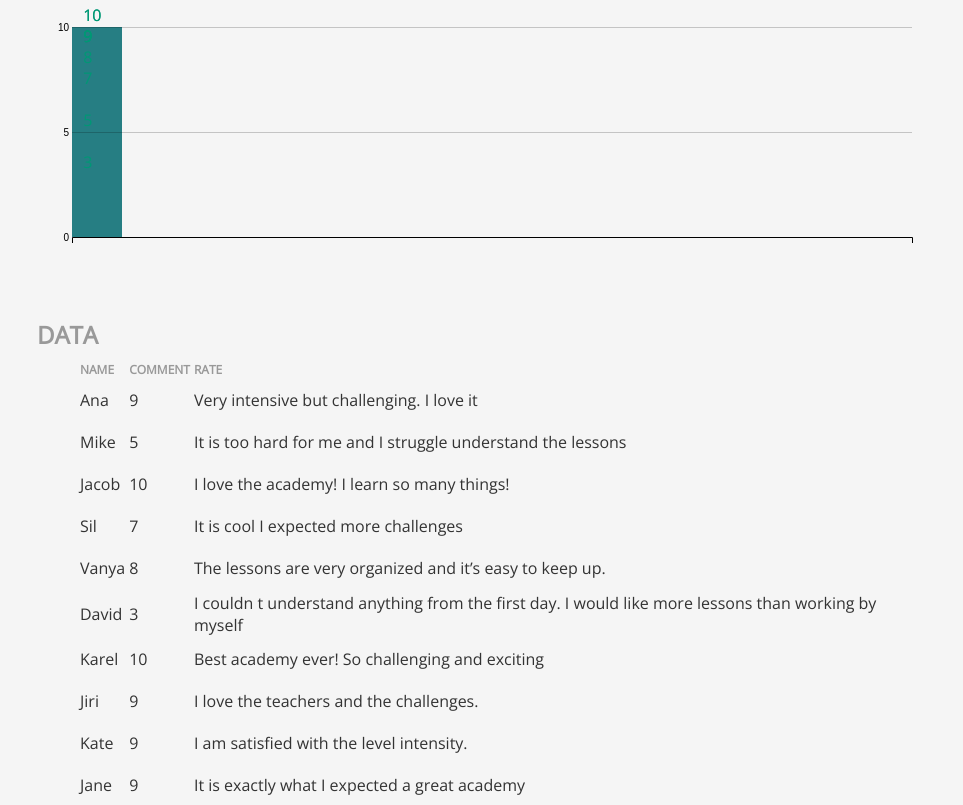
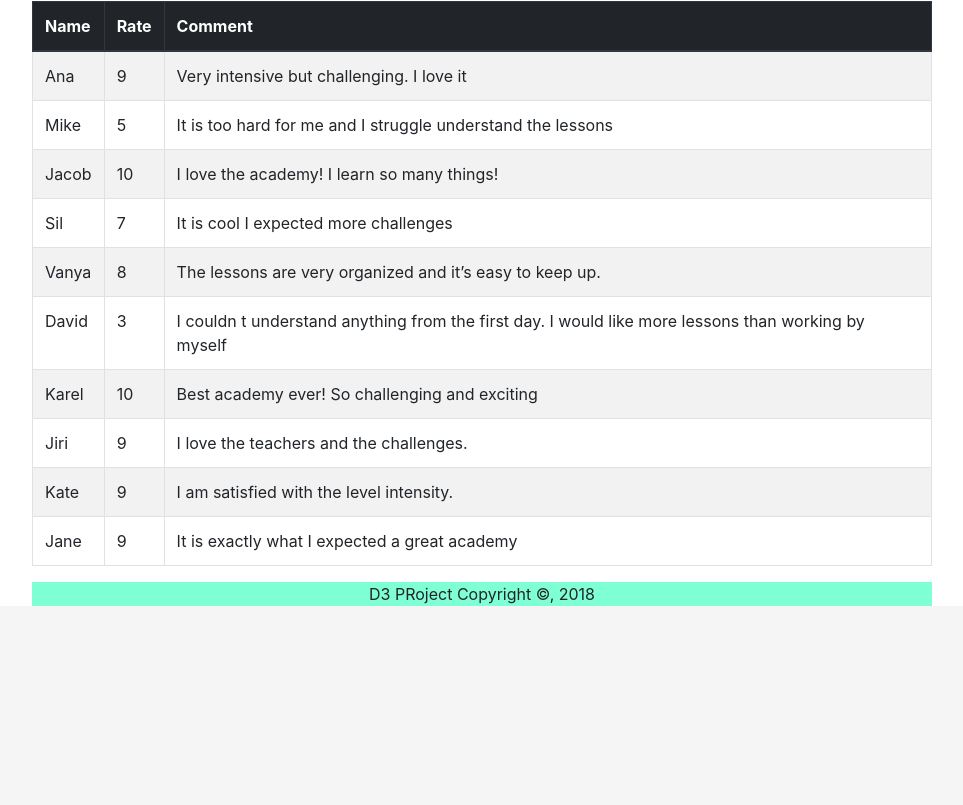
Before and after one commit to CodeKarl/D3-school-dashboard-coda, a plain HTML site: page indexexample.html in a window 1280 px wide. Shown: the part 171-976 px from the top of the page, without its empty margins (158-1121 px from the left). After the commit the page ends 800 px from the top, so only its background shows below. Drawn offline with nearby package versions, Linux system fonts and the light colour scheme.

Commit message:
table layout

```diff
--- a/indexexample.html
+++ b/indexexample.html
@@ -1,4 +1,15 @@
+
 <!DOCTYPE html>
+<html lang="en">
+<head>
+    <meta charset="UTF-8">
+    <meta name="viewport" content="width=device-width, initial-scale=1.0">
+    <meta http-equiv="X-UA-Compatible" content="ie=edge">
+    <link rel="stylesheet" href="https://stackpath.bootstrapcdn.com/bootstrap/4.1.3/css/bootstrap.min.css" integrity="sha384-MCw98/SFnGE8fJT3GXwEOngsV7Zt27NXFoaoApmYm81iuXoPkFOJwJ8ERdknLPMO" crossorigin="anonymous">
+
+
+
+
 <html>
 <head>
     <link href="https://fonts.googleapis.com/css?family=Open+Sans" rel="stylesheet">
@@ -12,10 +23,7 @@
             background: #f5f5f5;
         }
 
-        .row{
-            clear: both;
-            overflow: hidden;
-        }
+
         header {
             background-color:aquamarine;
         }
@@ -31,43 +39,9 @@
         p{
             text-align: center;
         }
-        #table table{
-            width: 90%;
-            margin: auto;
-        }
-        #counter_table{
-            float: left;
-        }
-        #counter_table table{
-            width: 500px;
-            margin-right: 50px;
-            margin-top: 40px;
-            margin-left: 20px;
-        }
-        thead tr{
-            color: #999;
-        }
-        tbody tr{
-            height: 40px;
 
-        }
-        tbody td{
-            border-bottom: 1px solid #f5f5f5;
-        }
-        td .legend{
-            border-radius: 50%;
-            height: 20px;
-            width: 20px;
-            display: block;
-        }
-        th.value{
-            width: 30px;
-        }
-        th{
-            text-transform: uppercase;
-            font-size: 12px;
-            text-align: left;
-        }
+
+
         .main{
             width: 900px;
             margin: auto;
@@ -83,7 +57,7 @@
             background-color: aquamarine;
         }
     </style>
-    <script src="https://d3js.org/d3.v4.min.js"></script>
+
     <title>D3 Project</title>
 </head>
 <body>
@@ -108,13 +82,85 @@
     </div>
 
     <!-- We will add the data table here -->
-    <h2>DATA</h2>
-    <div class="row">
-        <div id="table">
-        </div>
-    </div>
 
-</div>
+
+    <table >
+            <table class="table table-bordered table-striped">
+            <thead class="thead-dark">
+          <tr>
+
+            <th scope="col">Name</th>
+            <th scope="col">Rate</th>
+            <th scope="col">Comment</th>
+          </tr>
+        </thead>
+        <tbody>
+          <tr>
+
+            <td>Ana</td>
+            <td>9</td>
+            <td>Very intensive but challenging. I love it</td>
+          </tr>
+          <tr>
+
+            <td>Mike</td>
+            <td>5</td>
+            <td>It is too hard for me and I struggle understand the lessons</td>
+          </tr>
+          <tr>
+
+            <td>Jacob</td>
+            <td>10</td>
+            <td>I love the academy! I learn so many things!</td>
+          </tr>
+          <tr>
+
+            <td>Sil</td>
+            <td>7</td>
+            <td>It is cool I expected more challenges</td>
+          </tr>
+          <tr>
+
+            <td>Vanya</td>
+            <td>8</td>
+            <td>The lessons are very organized and it’s easy to keep up.
+            </td>
+          </tr>
+          <tr>
+
+            <td>David</td>
+            <td>3</td>
+            <td>I couldn t understand anything from the first day. I would like more lessons than working by myself</td>
+          </tr>
+          <tr>
+
+            <td>Karel</td>
+            <td>10</td>
+            <td>Best academy ever! So challenging and exciting</td>
+          </tr>
+          <tr>
+
+            <td>Jiri</td>
+            <td>9</td>
+            <td>I love the teachers and the challenges.</td>
+          </tr>
+          <tr>
+
+            <td>Kate</td>
+            <td>9</td>
+            <td>I am satisfied with the level intensity.</td>
+          </tr>
+          <tr>
+
+            <td>Jane</td>
+            <td>9</td>
+            <td>It is exactly what I expected a great academy</td>
+          </tr>
+
+        </tbody>
+      </table>
+
+
 <footer>
     <p>D3 PRoject Copyright &copy, 2018</p>
 </footer>
@@ -215,5 +261,9 @@ svg.selectAll("label")
 
 </script>
 
+<script src="https://code.jquery.com/jquery-3.3.1.slim.min.js" integrity="sha384-q8i/X+965DzO0rT7abK41JStQIAqVgRVzpbzo5smXKp4YfRvH+8abtTE1Pi6jizo" crossorigin="anonymous"></script>
+    <script src="https://cdnjs.cloudflare.com/ajax/libs/popper.js/1.14.3/umd/popper.min.js" integrity="sha384-ZMP7rVo3mIykV+2+9J3UJ46jBk0WLaUAdn689aCwoqbBJiSnjAK/l8WvCWPIPm49" crossorigin="anonymous"></script>
+    <script src="https://stackpath.bootstrapcdn.com/bootstrap/4.1.3/js/bootstrap.min.js" integrity="sha384-ChfqqxuZUCnJSK3+MXmPNIyE6ZbWh2IMqE241rYiqJxyMiZ6OW/JmZQ5stwEULTy" crossorigin="anonymous"></script>
+
 </body>
 </html>
```
